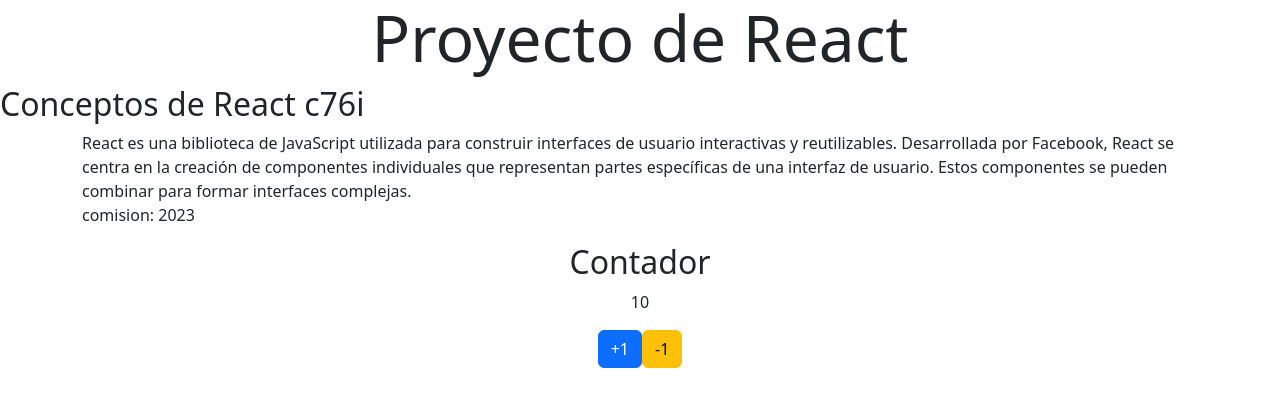
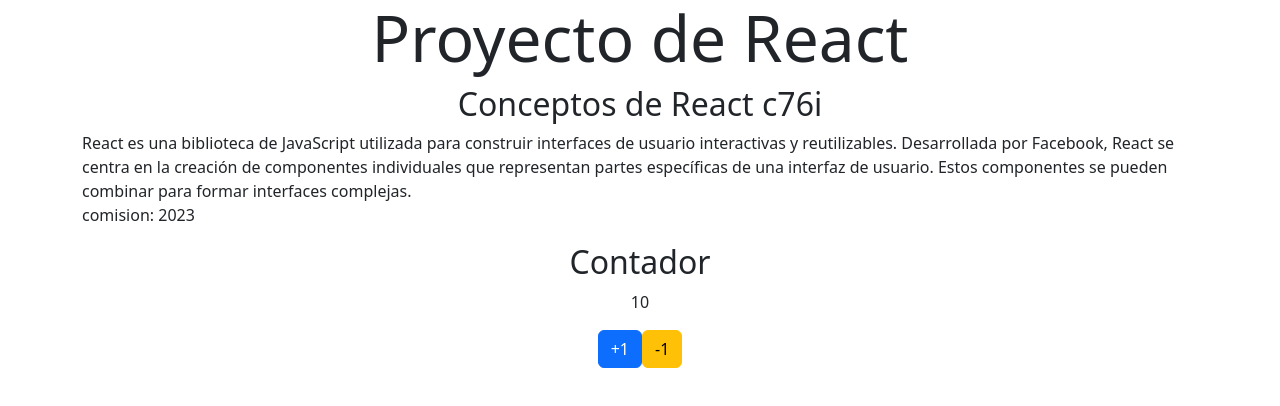
Before and after one commit to CosmeNicolas/reactComponents, a React (Vite) app: page / in a window 1280 px wide. Shown: the top 406 px of the page. Built offline with nearby package versions, Linux system fonts and the light colour scheme.

Commit message:
cenetre el titulo de la informacion

```diff
--- a/src/components/Informacion.jsx
+++ b/src/components/Informacion.jsx
@@ -5,7 +5,7 @@ const Informacion = ({comision, anioActualprops}) => {
   return (
     //aqui puede ir un poco de lógica
     <>
-      <h2>Conceptos de React {comision}</h2>
+      <h2 className="text-center">Conceptos de React {comision}</h2>
     <section className="container">
       {/* aqui va todo el maquetado del componente */}
       <p>React es una biblioteca de JavaScript utilizada para construir interfaces de usuario interactivas y reutilizables. Desarrollada por Facebook, React se centra en la creación de componentes individuales que representan partes específicas de una interfaz de usuario. Estos componentes se pueden combinar para formar interfaces complejas.<br/> comision: {anioActualprops}
```
